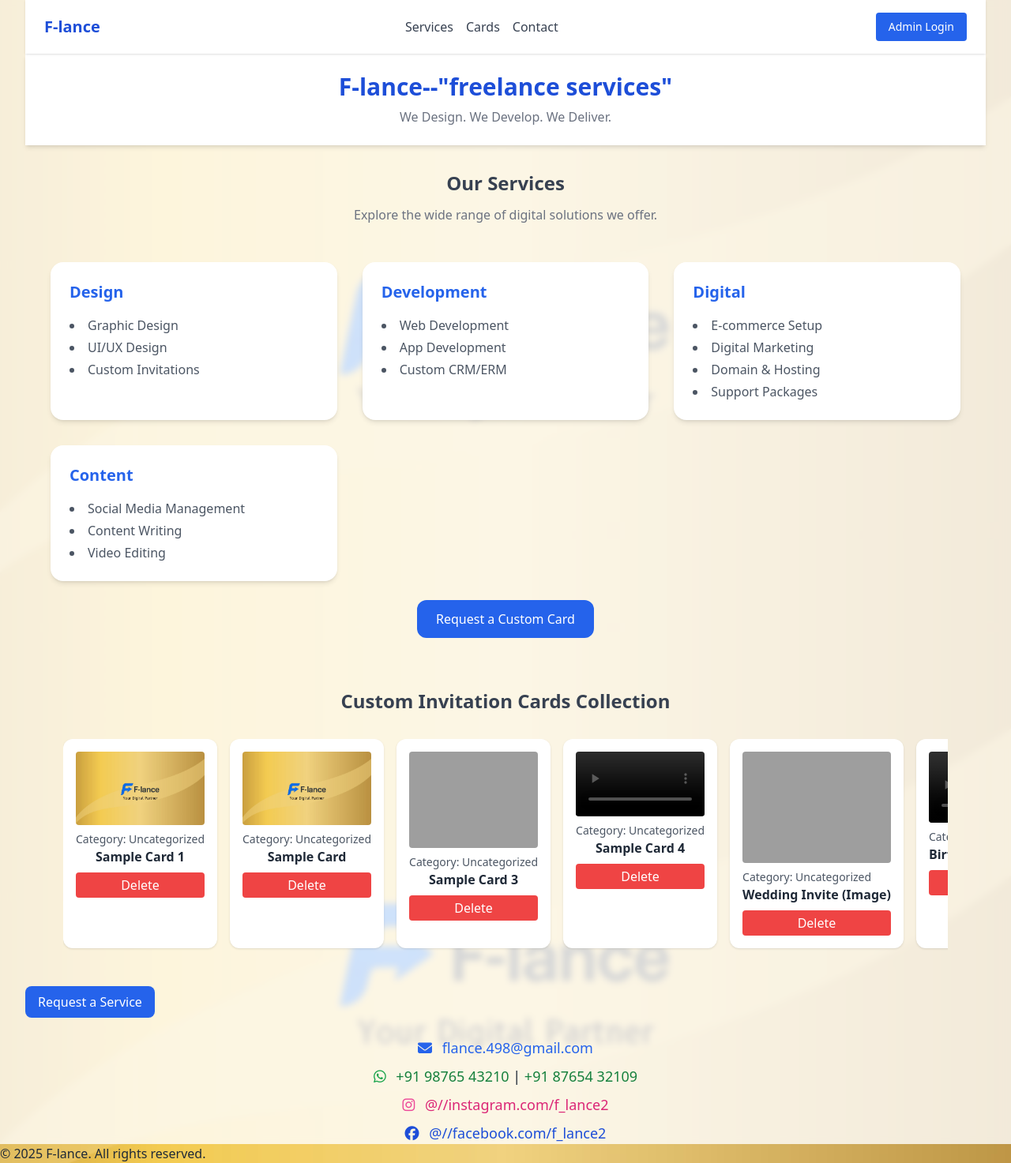
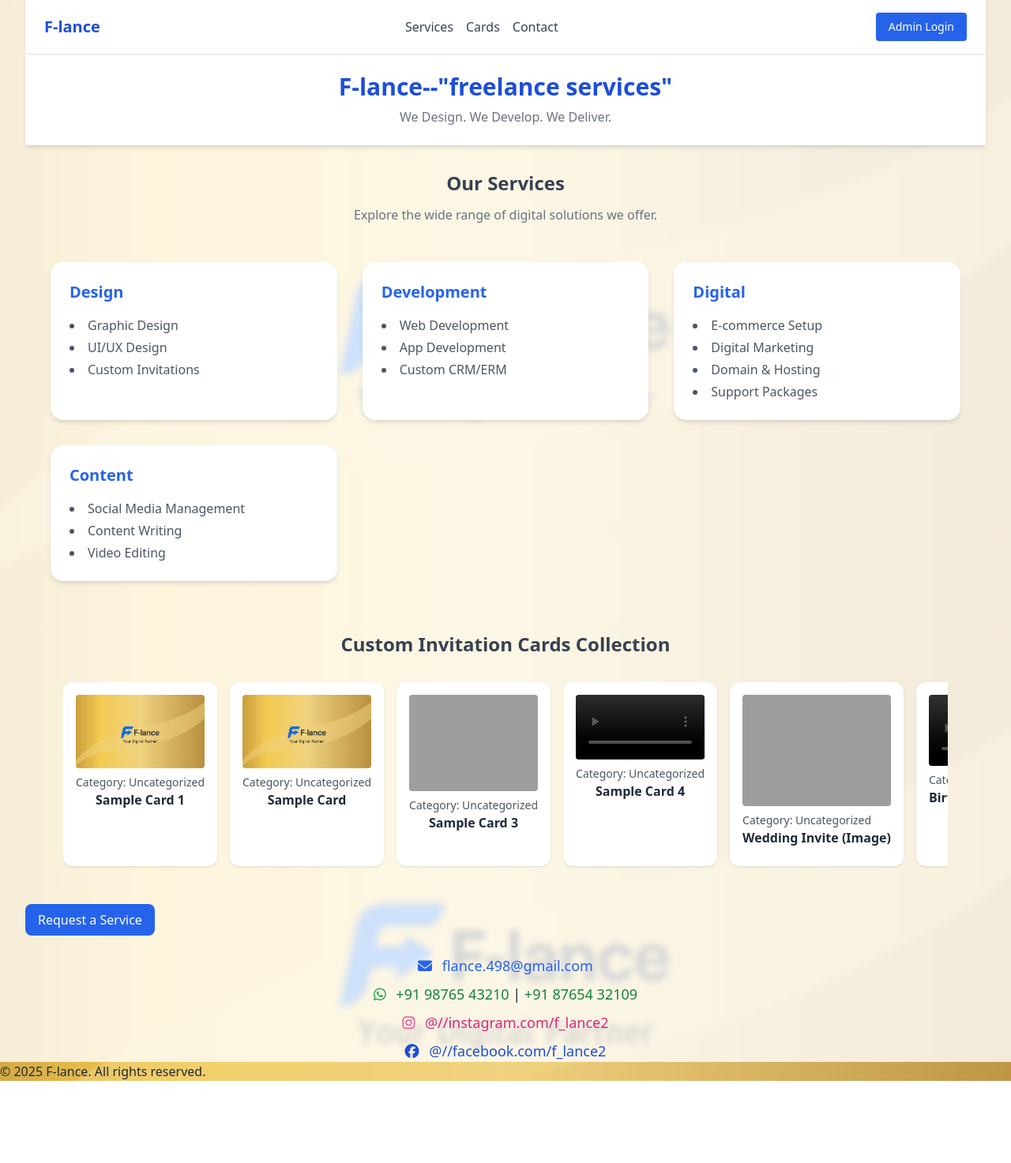
Before and after one commit to F-Lance/f-lance, a Flask app: page / in a window 1280 px wide. Shown: the whole page at 79% size. After the commit the page ends 1369 px from the top, so only its background shows below. Run offline with Flask 3, Linux system fonts and the light colour scheme; some libraries are stand-ins or nearby versions; grey boxes are pictures that could not be loaded.

Commit message:
Removed custom card button from index.html

```diff
--- a/templates/index.html
+++ b/templates/index.html
@@ -117,11 +117,6 @@
           {% endfor %}
         </section>
 
-        <button onclick="openModal()" class="block text-center bg-blue-600 text-white py-3 px-6 rounded-xl mt-6 hover:bg-blue-700 w-max mx-auto">
-         Request a Custom Card
-        </button>
-
-
         <!-- Cards -->
         <section id="cards" class="mt-16 px-4">
           <h2 class="text-2xl font-semibold text-gray-700 text-center mb-8">Custom Invitation Cards Collection</h2>
@@ -140,12 +135,13 @@
 
       <p class="text-sm text-gray-600">Category: {{ card.category or 'Uncategorized' }}</p>
       <h3 class="text-center font-semibold mb-2 truncate" title="{{ card['title'] }}">{{ card['title'] }}</h3>
-
-      <form action="{{ url_for('delete_card', card_id=card['id']) }}" method="post">
-        <button class="bg-red-500 text-white px-4 py-1 rounded hover:bg-red-600 w-full" onclick="return confirm('Are you sure?')">
-          Delete
-        </button>
-      </form>
+      {% if session.get('admin') %}
+        <form action="{{ url_for('delete_card', card_id=card['id']) }}" method="post">
+          <button class="bg-red-500 text-white px-4 py-1 rounded hover:bg-red-600 w-full" onclick="return confirm('Are you sure?')">
+              Delete
+          </button>
+        </form>
+      {% endif %}
     </div>
   {% endif %}
 {% endfor %}
```
